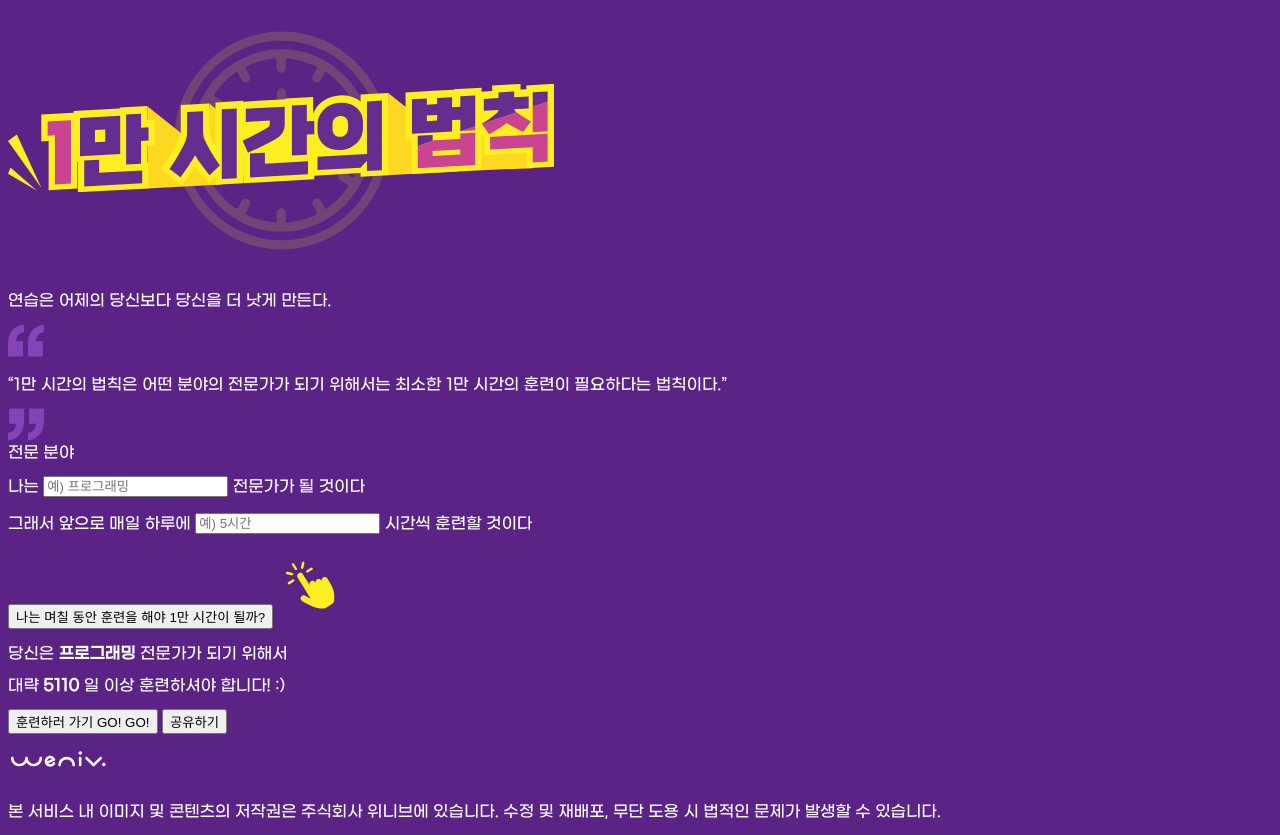
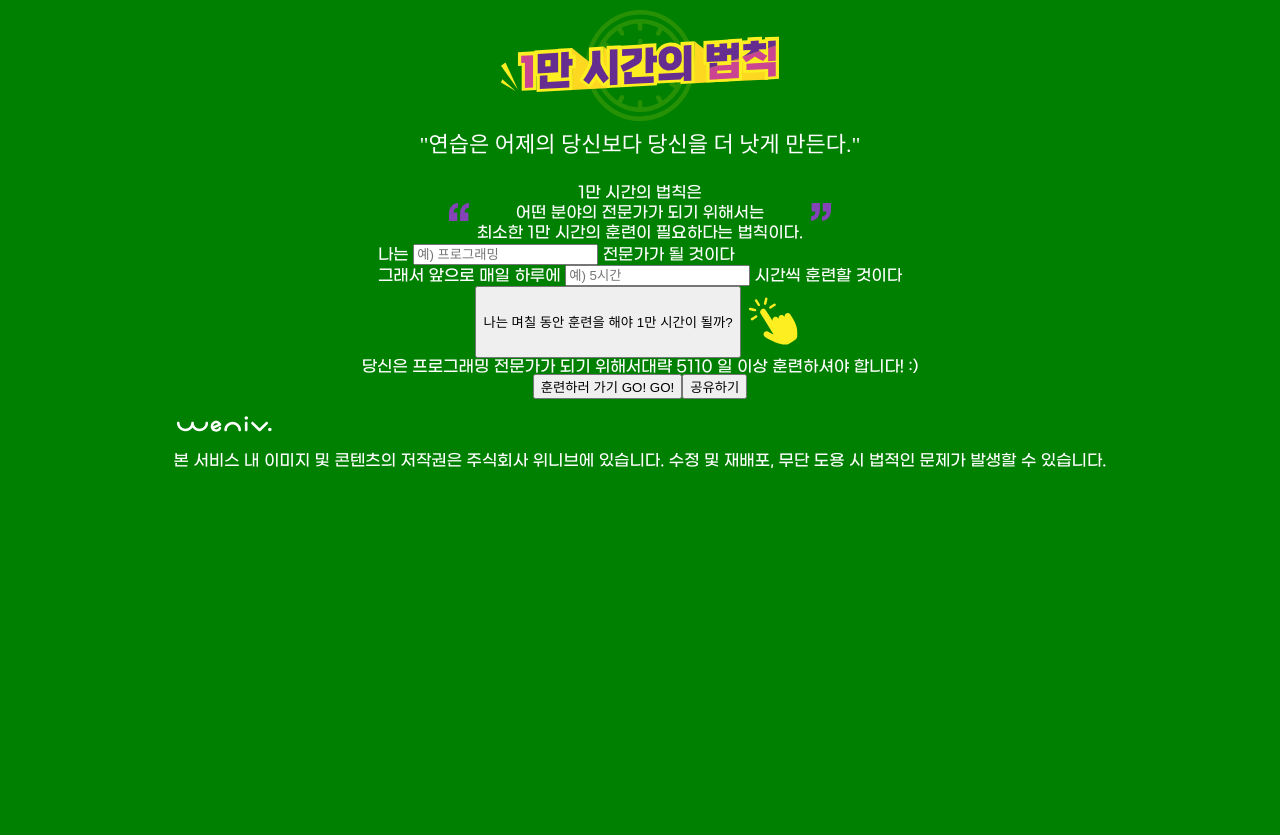
Before and after one commit to kyuhokim11/10000hours-rules-page, a plain HTML site: page index.html in a window 1280 px wide. After the commit the page ends 800 px from the top, so only its background shows below. Drawn offline with Linux system fonts and the light colour scheme; a web font is replaced by a local one.

Commit message:
✅ 1일차 작업 종료

```diff
--- a/css/style.css
+++ b/css/style.css
@@ -1,4 +1,7 @@
 /* style.css */
+
+@import url(./reset.css);
+
 @font-face {
     font-family: 'GmarketSansBold';
     src: url('../assets/fonts/GmarketSansBold.otf') format('opentype');
@@ -24,9 +27,62 @@
     src: url('../assets/fonts/tvN\ 즐거운이야기OTF\ Light.otf') format('opentype');
 }
 
-
+/* 모바일 퍼스트 기본 스타일( */
 body {
+    display: flex;
+    justify-content: center;
     font-family: 'GmarketSansMedium', sans-serif;
     color: #fff;
     background-color: #5B2386;
 }
+
+
+.site-header {
+    text-align: center;
+    margin-bottom: 24px;
+}
+
+.site-header__logo {
+    max-width: 278px;
+}
+.site-header__slogan {
+    font-family: 'tvN 즐거운이야기OTF Medium';
+    font-size: 22px;
+}
+
+.quote {
+  display: flex;
+  flex-direction: row;
+  justify-content: center;
+  align-items: center;
+  gap: 8px;
+}
+.quote__text p {
+  margin: 4px 0;
+  text-align: center;
+}
+.quote__icon {
+  width: 20px;
+  height: 20px;
+}
+
+
+section {
+    display: flex;
+    justify-content: center;
+}
+
+
+
+/* 데스크톱 사이즈 */
+/* 작업하는동안 구분을 위해 배경색을 다르게 설정해둠! */
+@media (min-width: 768px) {
+    body {
+        display: flex;
+        justify-content: center;
+        font-family: 'GmarketSansMedium', sans-serif;
+        background-color: green;
+    }
+
+
+}
--- a/index.html
+++ b/index.html
@@ -1,68 +1,64 @@
 <!DOCTYPE html>
-<html lang="en">
+<html lang="ko">
 <head>
-    <meta charset="UTF-8">
-    <meta name="viewport" content="width=device-width, initial-scale=1.0">
+  <meta charset="UTF-8" />
+  <meta name="viewport" content="width=device-width, initial-scale=1.0" />
   <title>1만시간의 법칙</title>
-    <link rel="stylesheet" href="./css/style.css">
+  <link rel="stylesheet" href="./css/style.css" />
 </head>
 <body>
-    <!-- 시멘틱 마크업 -->
   <div class="container">
-   <header>
-    <!-- 헤더에는 icon-title.svg 로 표현하고, w 546 h 265-->
-     <!-- 이미지 하단에 “연습은 어제의 당신보다 당신을 더 낫게 만든다.” 텍스트 추가 -->
-        <img src="./assets/icons/icon-title.svg" alt="1만시간의 법칙" width="546" height="265">
+    <header class="site-header">
+      <img class="site-header__logo" src="./assets/icons/icon-title.svg" alt="1만시간의 법칙" />
+      <p class="site-header__slogan">"연습은 어제의 당신보다 당신을 더 낫게 만든다."</p>
+    </header>
 
-        <p>연습은 어제의 당신보다 당신을 더 낫게 만든다.</p>
-       </header>
-   <main>
-    <!-- 메인은 크게 5개로 나누고, 각각에 하위요소들을 넣는다 -->
-        <section class="section-1">
-            <!-- '1만 시간의 법칙은
-어떤 분야의 전문가가 되기 위해서는
- 최소한 1만 시간의 훈련이 필요하다는 법칙이다.' 이 내용과 좌,우에 쌍따옴표 아이콘을 배치한다 -->
-            <img src="./assets/icons/icon-quote-left.svg" alt="왼쪽 따옴표 아이콘" class="quote-icon left">
-            <p>“1만 시간의 법칙은 어떤 분야의 전문가가 되기 위해서는 최소한 1만 시간의 훈련이 필요하다는 법칙이다.”</p>
-            <img src="./assets/icons/icon-quote-right.svg" alt="오른쪽 따옴표 아이콘" class="quote-icon right">
+    <main class="main-content">
+      <section class="quote-section">
+        <div class="quote">
+          <img src="./assets/icons/icon-quote-left.svg" alt="왼쪽 따옴표 아이콘" class="quote__icon quote__icon--left" />
+          <blockquote class="quote__text">
+            <p>1만 시간의 법칙은</p>
+            <p>어떤 분야의 전문가가 되기 위해서는</p>
+            <p>최소한 1만 시간의 훈련이 필요하다는 법칙이다.</p>
+          </blockquote>
+          <img src="./assets/icons/icon-quote-right.svg" alt="오른쪽 따옴표 아이콘" class="quote__icon quote__icon--right" />
+        </div>
       </section>
-        <section class="section-2">
-            <!-- 두개의 요소: '나는 ____ 전문가가 될것이다', 그래서 앞으로 매일 하루에 _____ 시간씩 훈련할 것디아.
-             ____ 공백이 위치한곳에 하얀 배경은 inputbox 디자인으로 빈칸을 만들것이다 -->
-             <label for="expert-field" class="visually-hidden">전문 분야</label>
+
+      <section class="input-section">
+        <form class="goal-form">
           <p>나는
-            <input type="text" placeholder="예) 프로그래밍" class="input-box"/>
-                전문가가 될 것이다</p>
+            <input type="text" placeholder="예) 프로그래밍" class="goal-form__input" name="field" required />
+            전문가가 될 것이다
+          </p>
           <p>그래서 앞으로 매일 하루에
-            <input type="number" placeholder="예) 5시간" class="input-box"/>
-                 시간씩 훈련할 것이다</p>
+            <input type="number" placeholder="예) 5시간" class="goal-form__input" name="time" required />
+            시간씩 훈련할 것이다
+          </p>
+        </form>
       </section>
-        <section class="section-3">
-            <!-- '나는 며칠 동안 훈련을 해야 1만 시간이 될까?' 로 버튼모양을 그리고, 우측에 손가락아이콘(icon-touch.svg) -->
+
+      <section class="calculate-section">
         <button class="calculate-button">
           나는 며칠 동안 훈련을 해야 1만 시간이 될까?
         </button>
-            <img src="./assets/icons/icon-touch.svg" alt="손가락 아이콘" class="touch-icon">
-        </section>
-        <section class="section-4">
-            <!-- 당신은 프로그래밍 전문가가 되기 위해서
-             대략 5110 일 이상 훈련하셔야 합니다!:), '프로그래밍', '5110' 은 글자를 크고 굵게 -->
-            <p>당신은 <strong>프로그래밍</strong> 전문가가 되기 위해서</p>
-            <p class="highlight">대략 <strong>5110</strong> 일 이상 훈련하셔야 합니다! :)</p>
-
-        </section>
-        <section class="section-5">
-           <!-- 두개의 버튼을 수평으로 정렬 -->
-            <button class="action-button">훈련하러 가기 GO! GO!</button>
-            <button class="action-button">공유하기</button>
+        <img src="./assets/icons/icon-touch.svg" alt="손가락 아이콘" class="calculate-section__icon" />
       </section>
 
+      <section class="result-section" aria-live="polite">
+        <p>당신은 <strong class="result-section__field">프로그래밍</strong> 전문가가 되기 위해서</p>
+        <p class="result-section__highlight">대략 <strong class="result-section__days">5110</strong> 일 이상 훈련하셔야 합니다! :)</p>
+      </section>
 
+      <section class="action-section">
+        <button class="action-button action-button--primary">훈련하러 가기 GO! GO!</button>
+        <button class="action-button action-button--share">공유하기</button>
+      </section>
     </main>
-    <footer>
-          <!-- 푸터에는 위니브로고(icon-logo.svg) 와 '본 서비스 내 이미지 및 콘텐츠의 저작권은 주식회사 위니브에 있습니다.
-수정 및 재배포, 무단 도용 시 법적인 문제가 발생할 수 있습니다.' 메시지를 넣는다 -->
-        <img src="./assets/icons/icon-logo.svg" alt="위니브 로고" width="100" height="50">
+
+    <footer class="site-footer">
+      <img src="./assets/icons/icon-logo.svg" alt="위니브 로고" width="100" height="50" />
       <p>본 서비스 내 이미지 및 콘텐츠의 저작권은 주식회사 위니브에 있습니다. 수정 및 재배포, 무단 도용 시 법적인 문제가 발생할 수 있습니다.</p>
     </footer>
   </div>
```
Also changed, not shown: 2 other files. Lines whose indentation alone changed are shown as unchanged.
